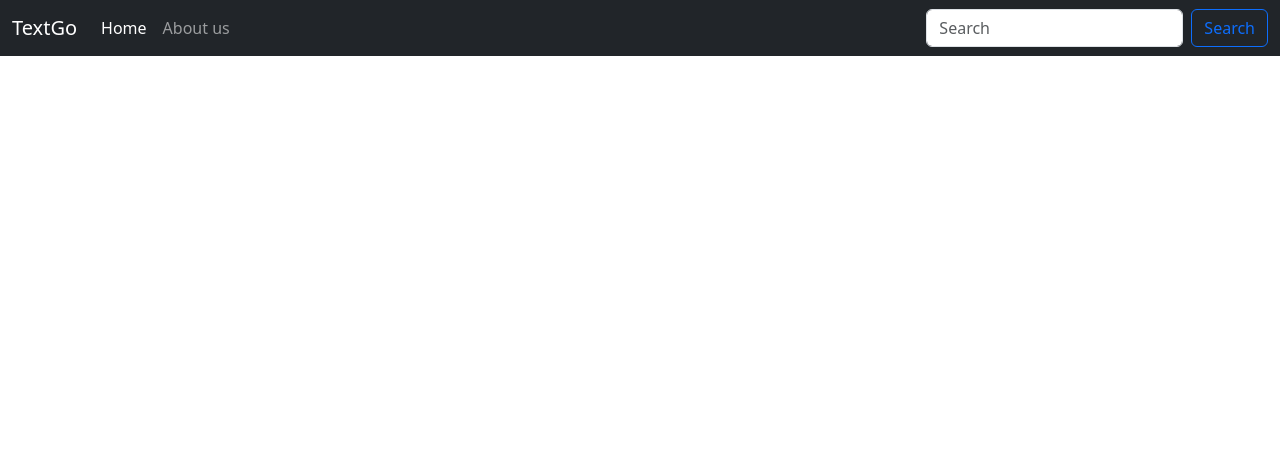
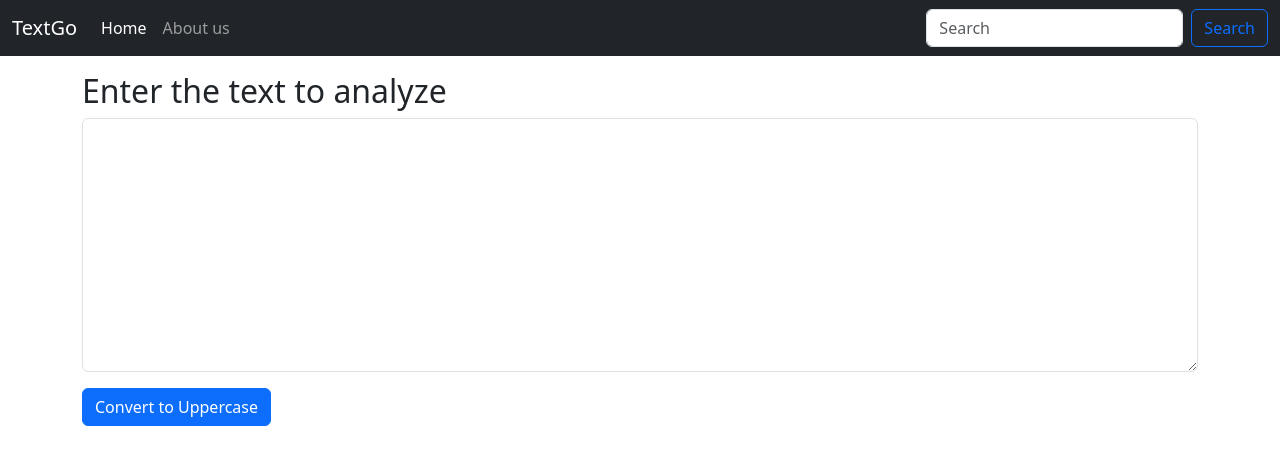
Before and after one commit to anirudhsalaria/TextGo, a React (Create React App) app: page / in a window 1280 px wide. Shown: the top 464 px of the page. Built offline with nearby package versions, Linux system fonts and the light colour scheme.

Commit message:
textform added

```diff
--- a/src/App.js
+++ b/src/App.js
@@ -1,11 +1,15 @@
 import './App.css';
 import Navbar from './components/Navbar';
+import TextForm from './components/textform';
+
 
 function App() {
   return (
     <>
-      <Navbar title = "TextGo" about="About us"/>
-
+      <Navbar title="TextGo" about="About us" />
+      <div className="container my-3">
+        <TextForm heading="Enter the text to analyze"/>
+      </div>
     </>
   );
 }
--- /dev/null
+++ b/src/components/textform.js
@@ -0,0 +1,13 @@
+import React from 'react'
+
+export default function textform(props) {
+    return (
+        <div>
+            <h2>{props.heading}</h2>
+            <div className="form-group">
+                <textarea className="form-control" id="myBox" rows="10"></textarea>
+            </div>
+            <button className="btn btn-primary my-3">Convert to Uppercase</button>
+        </div>
+    )
+}
```
